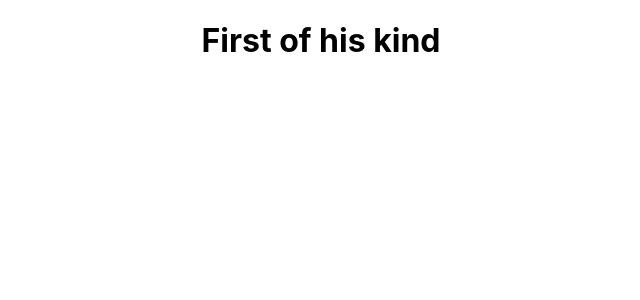
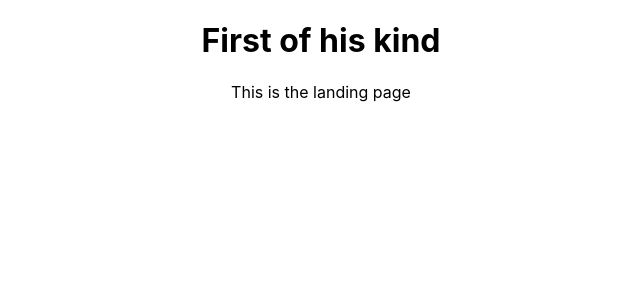
Before and after one commit to sabdullateef87/spicey-cafe, a React (Create React App) app: page / in a window 1280 px wide. Shown: the top 300 px of the page, without its empty margins (319-959 px from the left). Built offline with nearby package versions, Linux system fonts and the light colour scheme.

Commit message:
second commit

```diff
--- a/src/App.js
+++ b/src/App.js
@@ -1,11 +1,12 @@
 import React from "react";
-import logo from "./logo.svg";
+import LandingPage from "../src/Components/LandingPage"
 import "./App.css";
 
 function App() {
   return (
     <div className="App">
       <h1>First of his kind</h1>
+      <LandingPage />
     </div>
   );
 }
--- /dev/null
+++ b/src/Components/LandingPage.jsx
@@ -0,0 +1,7 @@
+import React from "react";
+
+function LandingPage() {
+  return <>This is the landing page</>;
+}
+
+export default LandingPage;
```
